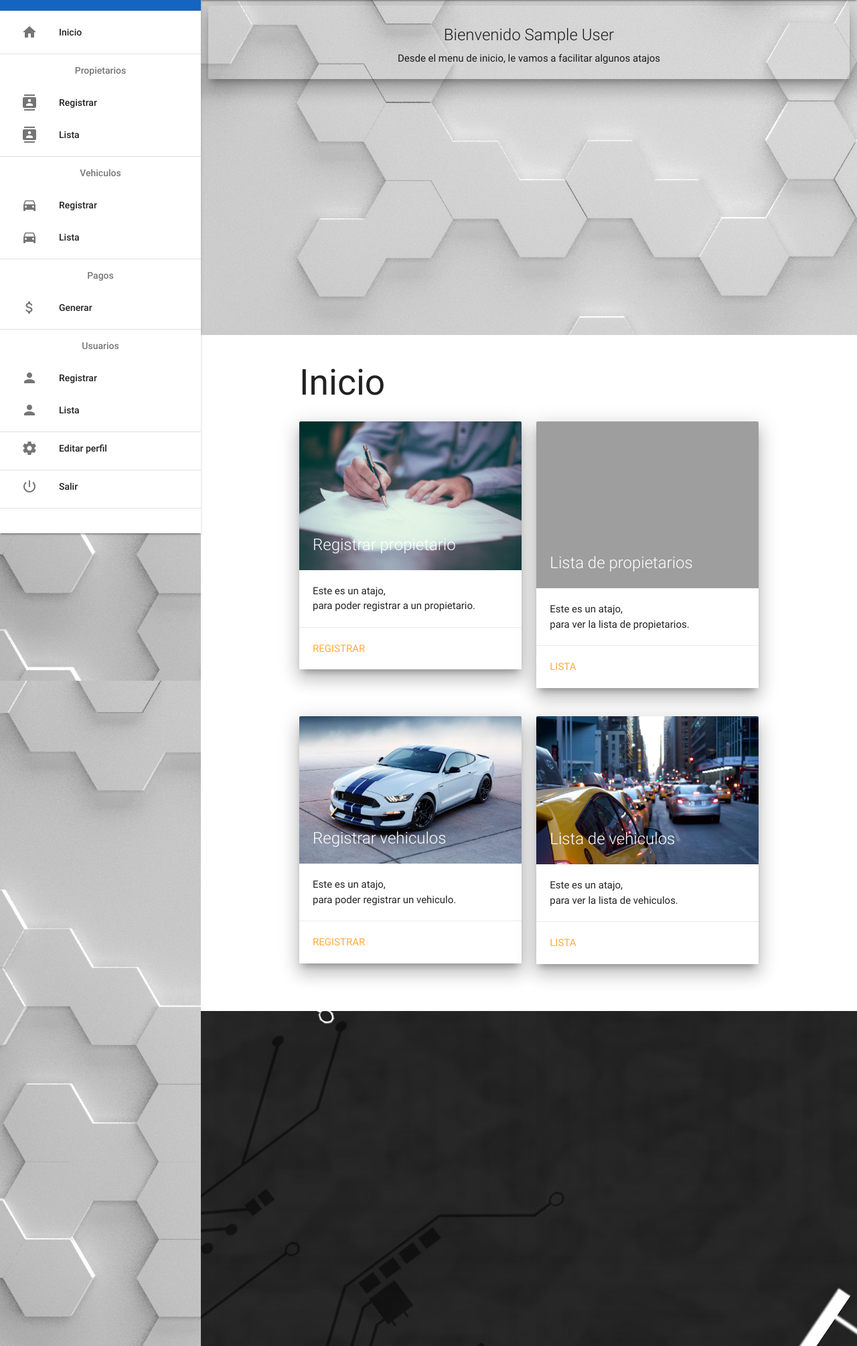
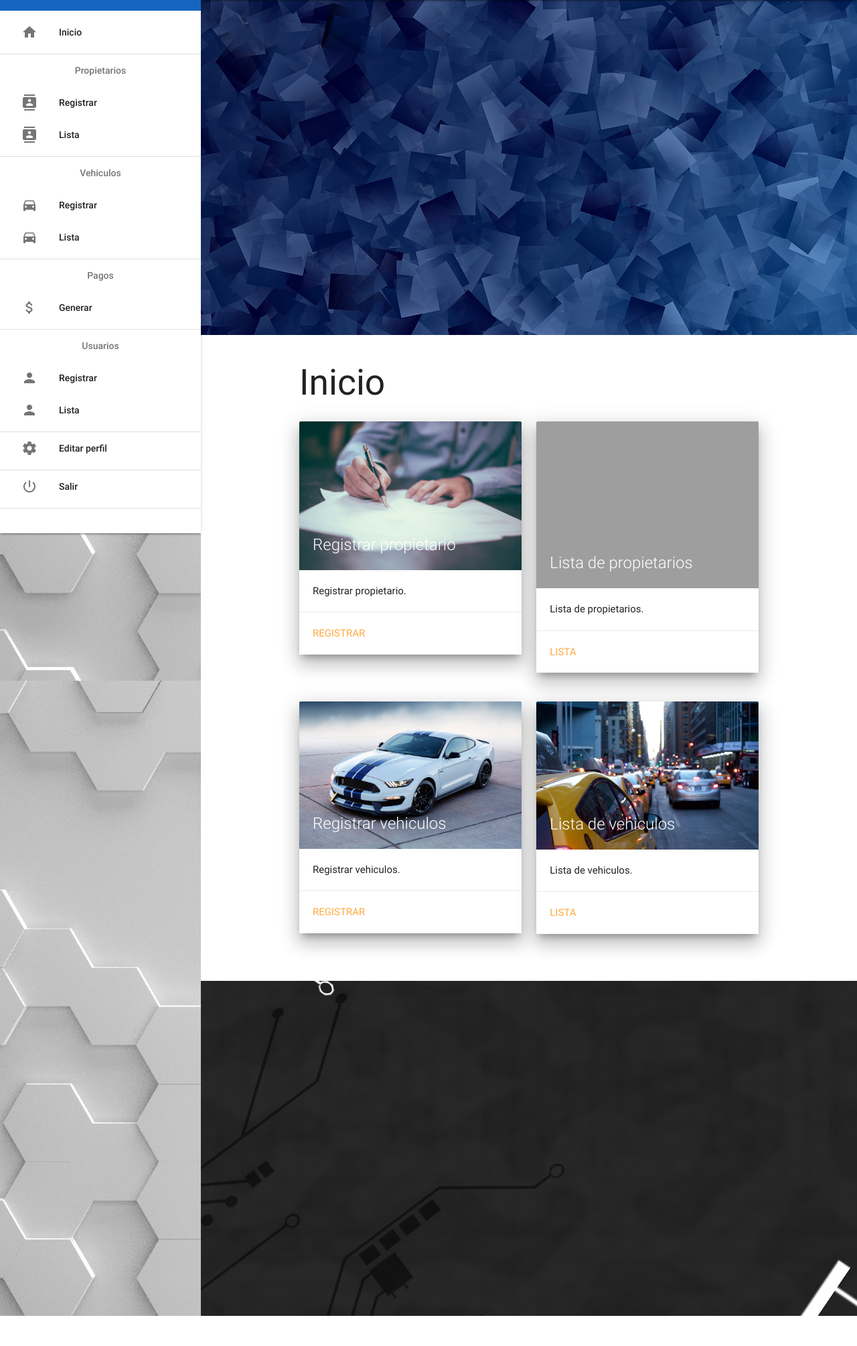
Before and after one commit to thesebas77/proyectorefinal, a PHP site: page /admin/inicio in a window 1280 px wide. Shown: the part 64-2073 px from the top of the page at 67% size. After the commit the page ends 2028 px from the top, so only its background shows below. Run offline with PHP 8.4, Linux system fonts and the light colour scheme; the visitor is signed in with stand-in values (Sample User, id 1); some libraries are stand-ins or nearby versions; grey boxes are pictures that could not be loaded.

```diff
--- a/admin/css/contador.css
+++ /dev/null
@@ -1,3 +0,0 @@
-div #contador{
-
-}
--- a/admin/inicio/index.php
+++ b/admin/inicio/index.php
@@ -8,24 +8,9 @@
 
 
 				<div class="parallax-container">
-			      <div class="parallax"><img src="../img/background1.jpg"></div>
+			      <div class="parallax"><img src="../img/background3.jpg"></div>
 
-					<div class="row center">
-						<div class="col s12 m12 l12 xl12">
-							<div class="card transparent z-depth-5">
-								<div class="card-content">
-									<span class="card-title">Bienvenido <?php echo $_SESSION['nom']; ?> </span>
-									<p>Desde el menu de inicio, le vamos a facilitar algunos atajos</p>
-								</div>
-							</div>
-						</div>
-					</div>
-
-
-
-
-
-					  </div>
+			      	<!-- Dentro de la pasarela -->
 
 
 			    </div>
@@ -45,8 +30,7 @@
 					          <span class="card-title">Registrar propietario</span>
 					        </div>
 					        <div class="card-content">
-					          <p>Este es un atajo, </p>
-					          <p> para poder registrar a un propietario.</p>
+					          <p> Registrar propietario.</p>
 					        </div>
 					        <div class="card-action">
 					          <a href="../clientes/index.php">Registrar</a>
@@ -61,8 +45,7 @@
 					          <span class="card-title">Lista de propietarios</span>
 					        </div>
 					        <div class="card-content">
-					          <p>Este es un atajo, </p>
-					          <p> para ver la lista de propietarios.</p>
+					          <p> Lista de propietarios.</p>
 					        </div>
 					        <div class="card-action">
 					          <a href="../clientes/list_clientes.php">Lista</a>
@@ -83,8 +66,7 @@
 					          <span class="card-title">Registrar vehiculos</span>
 					        </div>
 					        <div class="card-content">
-					          <p>Este es un atajo, </p>
-					          <p> para poder registrar un vehiculo.</p>
+					          <p> Registrar vehiculos.</p>
 					        </div>
 					        <div class="card-action">
 					          <a href="../vehiculos/index.php">Registrar</a>
@@ -99,8 +81,7 @@
 					          <span class="card-title">Lista de vehiculos</span>
 					        </div>
 					        <div class="card-content">
-					          <p>Este es un atajo, </p>
-					          <p> para ver la lista de vehiculos.</p>
+					          <p> Lista de vehiculos.</p>
 					        </div>
 					        <div class="card-action">
 					          <a href="../vehiculos/list_vehiculos.php">Lista</a>
@@ -124,8 +105,7 @@
 						          <span class="card-title">Lista de propietarios</span>
 						        </div>
 						        <div class="card-content">
-						          <p>Este es un atajo, </p>
-						          <p> para ver la lista de propietarios.</p>
+						          <p> Lista de propietarios.</p>
 						        </div>
 						        <div class="card-action">
 						          <a href="../clientes/list_clientes.php">Lista</a>
@@ -140,8 +120,7 @@
 						          <span class="card-title">Lista de vehiculos</span>
 						        </div>
 						        <div class="card-content">
-						          <p>Este es un atajo, </p>
-						          <p> para ver la lista de vehiculos.</p>
+						          <p> Lista de vehiculos.</p>
 						        </div>
 						        <div class="card-action">
 						          <a href="../vehiculos/list_vehiculos.php">Lista</a>
--- a/index.php
+++ b/index.php
@@ -46,7 +46,7 @@
 
 
 </head>
-<body background="admin/img/background1.jpg">
+<body background="admin/img/calle.mp4">
 
 		<nav class="blue">
 			<div class="nav-wrapper">
```
Also changed, not shown: admin/clientes/list_clientes.php (+6 -6 lines), admin/detalle/vehiculo.php (+28 -2 lines), admin/extend/fecha.php (added, +31 -0 lines), admin/pagos/index.php (+18 -0 lines), admin/usuarios/list_usuarios.php (+7 -7 lines), admin/vehiculos/ins_vehiculo.php (+5 -4 lines), admin/vehiculos/list_vehiculos.php (+6 -6 lines), admin/img/background3.jpg (added), 1 other file.
